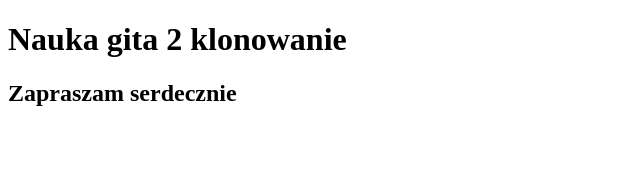
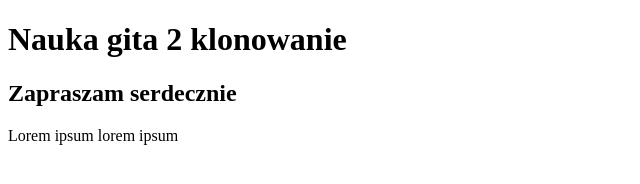
Before and after one commit to Lukasz-Sochacki/Nauka-gita2-klonowanie-, a plain HTML site: page index.html in a window 1280 px wide. Shown: the whole page, without its empty margins (0-640 px from the left). Drawn offline with Linux system fonts and the light colour scheme.

Commit message:
Add paragraph in index.html

```diff
--- a/index.html
+++ b/index.html
@@ -8,5 +8,6 @@
   <body>
     <h1>Nauka gita 2 klonowanie</h1>
     <h2> Zapraszam serdecznie</h2>
+    <p> Lorem ipsum lorem ipsum </p>
   </body>
 </html>
```
